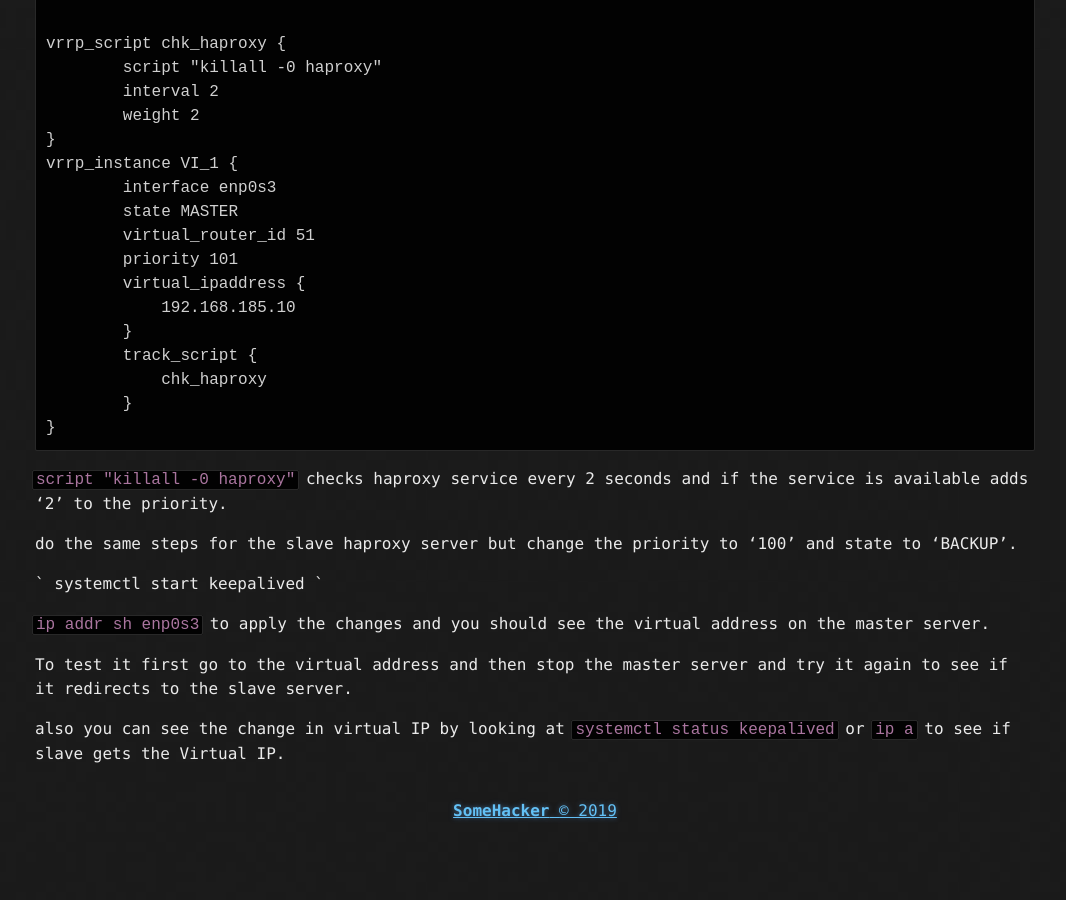
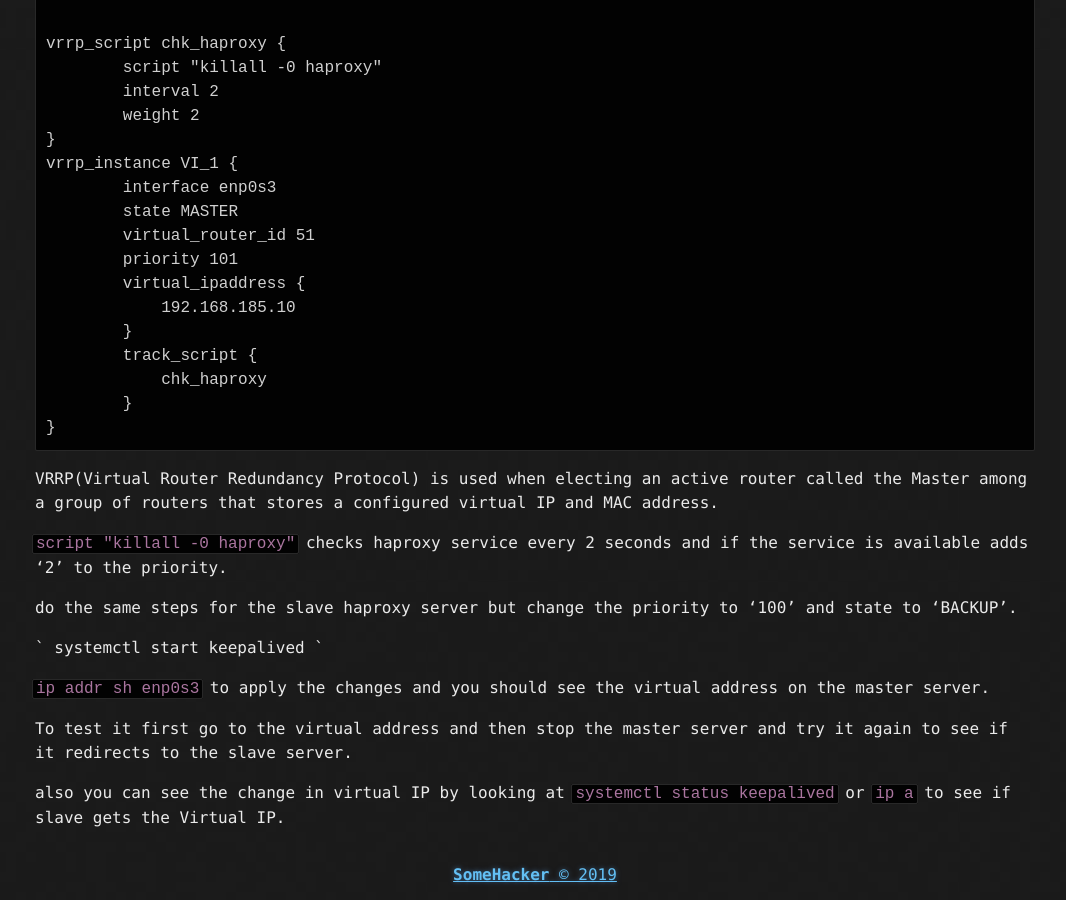
Before and after one commit to iskenyildiz/iskenhub.info, a Jekyll site: the page built from _posts/2019-09-14-Proxy.markdown, in a window 1280 px wide and 900 px high, scrolled down 4739 px. Shown: the whole window, without its empty margins (105-1171 px from the left). Built offline with Jekyll 4.4.1, drawn with Linux system fonts in a browser that asks for light colours; before the commit the page ends 5575 px from its top, so only the background shows below that.

Commit message:
Update 2019-09-14-Proxy.markdown

````diff
--- a/_posts/2019-09-14-Proxy.markdown
+++ b/_posts/2019-09-14-Proxy.markdown
@@ -201,6 +201,10 @@ vrrp_instance VI_1 {
         }
 }
 ```
+
+ VRRP(Virtual Router Redundancy Protocol) is used when electing an active router called the Master among a group of routers that stores a configured virtual IP and MAC address.
+
+
 `script "killall -0 haproxy"` checks haproxy service every 2 seconds and if the service is available adds '2' to the priority.
 
 do the same steps for the slave haproxy server but change the priority to '100' and state to 'BACKUP'.
````
